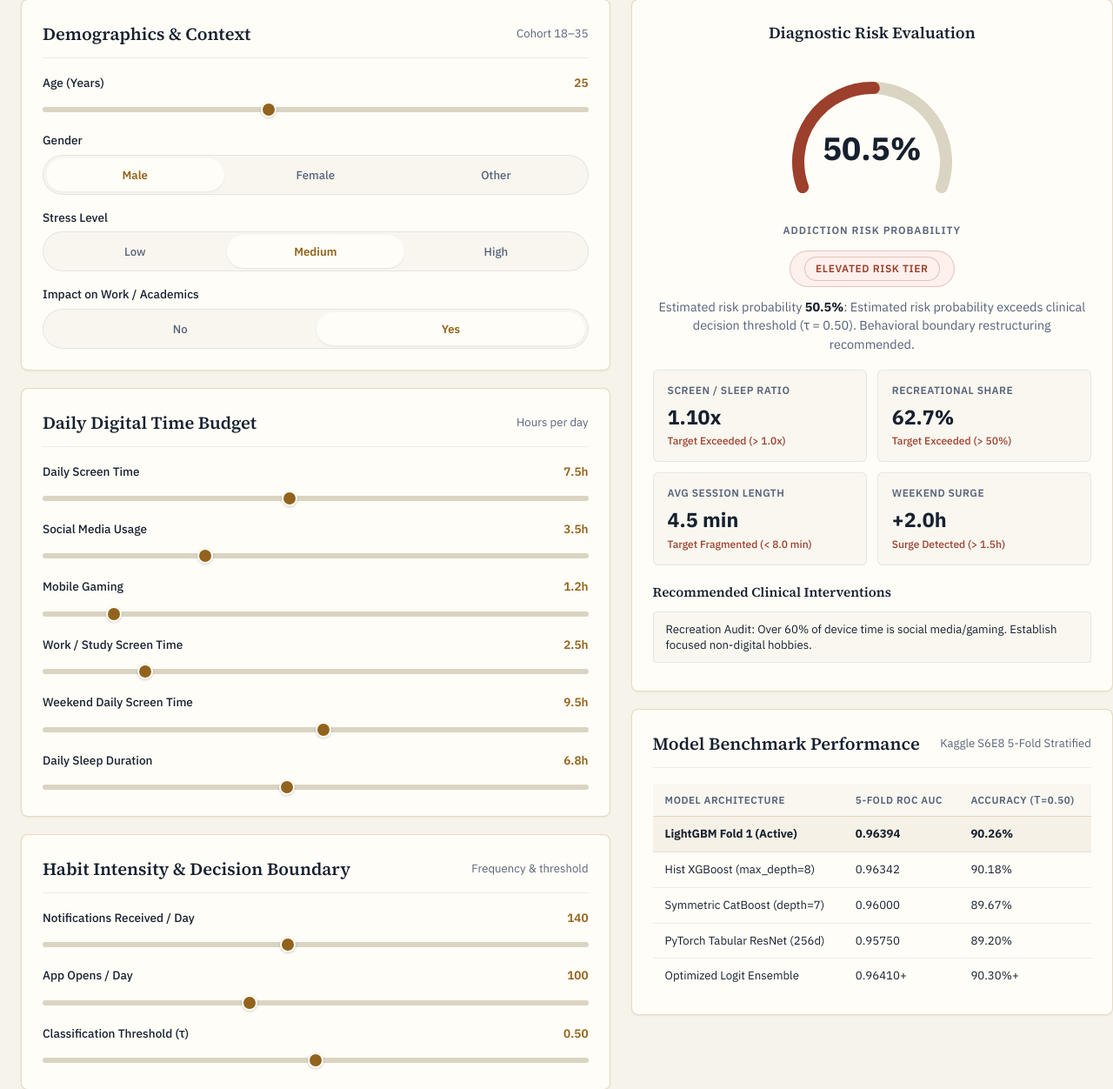
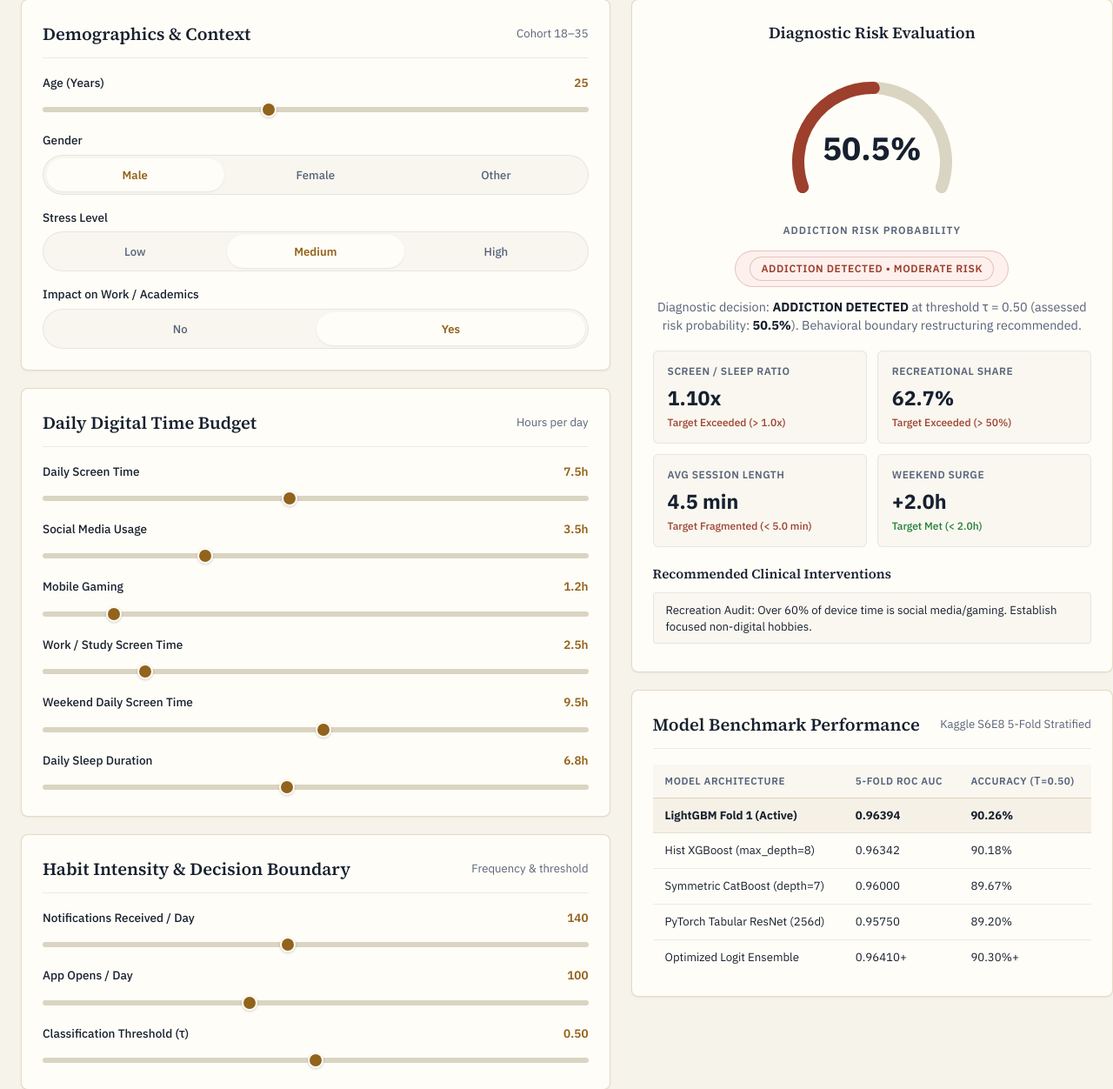
Before and after one commit to jegadeesh17/Smartphone-Addiction-Prediction, a FastAPI app: page / in a window 1280 px wide. Shown: the part 151-1403 px from the top of the page at 87% size. Run offline with FastAPI, Linux system fonts and the light colour scheme.

Commit message:
fix(m1): decouple threshold from risk severity and render authoritative verdict in UI

```diff
--- a/src/static/js/app.js
+++ b/src/static/js/app.js
@@ -319,10 +319,37 @@
 
                 checkPhysiologicalBoundary();
 
-                // If threshold slider changed, instantly re-evaluate risk gauge readout (PAR-1, PAR-3)
+                // If threshold slider changed, instantly re-evaluate risk gauge readout and status pill (PAR-1, PAR-3)
                 if (cfg.key === 'threshold') {
+                    const currentProbability = state.lastProbability;
+                    const newThreshold = state.profile.threshold;
+                    const isAddicted = currentProbability >= newThreshold;
+                    const tier = currentProbability >= 0.70 ? 'HIGH' : (currentProbability >= 0.40 ? 'MODERATE' : 'LOW');
+                    const computedStatusLabel = isAddicted
+                        ? 'ADDICTION DETECTED • ' + tier + ' RISK'
+                        : 'HEALTHY PATTERN • ' + tier + ' RISK';
+                    const classification = isAddicted ? 'ADDICTION DETECTED' : 'HEALTHY';
+
+                    // Immediately update #badge-status text
+                    if (dom.badgeStatus) {
+                        dom.badgeStatus.textContent = computedStatusLabel;
+                    }
+
+                    // Immediately flip #status-pill styling between high/mod/low without waiting for API response
+                    if (dom.statusPill) {
+                        let pillClass = 'status-pill-low';
+                        if (isAddicted) {
+                            pillClass = 'status-pill-high';
+                        } else if (tier === 'MODERATE') {
+                            pillClass = 'status-pill-mod';
+                        } else {
+                            pillClass = 'status-pill-low';
+                        }
+                        dom.statusPill.className = 'status-pill ' + pillClass;
+                    }
+
                     if (typeof window.renderRiskGauge === 'function') {
-                        window.renderRiskGauge(state.lastProbability, state.profile.threshold);
+                        window.renderRiskGauge(currentProbability, newThreshold, computedStatusLabel, classification);
                     }
                 }
 
@@ -426,11 +453,33 @@
     // -------------------------------------------------------------------------
     function renderDiagnosticOutput(data) {
         const prob = data.probability;
-        const thresh = state.profile.threshold;
+        const thresh = data.decision_threshold !== undefined ? data.decision_threshold : state.profile.threshold;
+        const statusLabel = data.status_label;
+        const classification = data.classification;
 
         // 1. Render SVG Risk Gauge via charts.js
         if (typeof window.renderRiskGauge === 'function') {
-            window.renderRiskGauge(prob, thresh);
+            window.renderRiskGauge(prob, thresh, statusLabel, classification);
+        }
+
+        // Update #badge-status and #status-pill using data.status_label
+        if (statusLabel) {
+            if (dom.badgeStatus) {
+                dom.badgeStatus.textContent = statusLabel;
+            }
+            if (dom.statusPill) {
+                const isAddicted = prob >= thresh || statusLabel.indexOf('ADDICTION DETECTED') !== -1;
+                const tier = prob >= 0.70 ? 'HIGH' : (prob >= 0.40 ? 'MODERATE' : 'LOW');
+                let pillClass = 'status-pill-low';
+                if (isAddicted || statusLabel.indexOf('ADDICTION DETECTED') !== -1) {
+                    pillClass = 'status-pill-high';
+                } else if (tier === 'MODERATE' || statusLabel.indexOf('MODERATE RISK') !== -1) {
+                    pillClass = 'status-pill-mod';
+                } else {
+                    pillClass = 'status-pill-low';
+                }
+                dom.statusPill.className = 'status-pill ' + pillClass;
+            }
         }
 
         // 2. Render 4 Granular Ratio Diagnostic Cards with Target Indicators
@@ -464,28 +513,28 @@
             }
         }
 
-        // Ratio 3: Avg Session Length (Target > 8.0 min)
+        // Ratio 3: Avg Session Length (Target > 5.0 min per SPEC Journey 1)
         if (dom.metricUnlockMins && dom.targetUnlockMins) {
             dom.metricUnlockMins.textContent = avgUnlock.toFixed(1) + ' min';
-            if (avgUnlock >= 8.0) {
+            if (avgUnlock >= 5.0) {
                 dom.targetUnlockMins.className = 'metric-card-target target-met';
-                dom.targetUnlockMins.innerHTML = '<span>Target Met (&gt; 8.0 min)</span>';
+                dom.targetUnlockMins.innerHTML = '<span>Target Met (&gt; 5.0 min)</span>';
             } else {
                 dom.targetUnlockMins.className = 'metric-card-target target-breached';
-                dom.targetUnlockMins.innerHTML = '<span>Target Fragmented (&lt; 8.0 min)</span>';
+                dom.targetUnlockMins.innerHTML = '<span>Target Fragmented (&lt; 5.0 min)</span>';
             }
         }
 
-        // Ratio 4: Weekend Surge (Target < 1.5h)
+        // Ratio 4: Weekend Surge (Target < 2.0h per SPEC Journey 1)
         if (dom.metricWeekendSurge && dom.targetWeekendSurge) {
             const surgeSign = weekendSurge >= 0 ? '+' : '';
             dom.metricWeekendSurge.textContent = surgeSign + weekendSurge.toFixed(1) + 'h';
-            if (weekendSurge <= 1.5) {
+            if (weekendSurge <= 2.0) {
                 dom.targetWeekendSurge.className = 'metric-card-target target-met';
-                dom.targetWeekendSurge.innerHTML = '<span>Target Met (&lt; 1.5h)</span>';
+                dom.targetWeekendSurge.innerHTML = '<span>Target Met (&lt; 2.0h)</span>';
             } else {
                 dom.targetWeekendSurge.className = 'metric-card-target target-breached';
-                dom.targetWeekendSurge.innerHTML = '<span>Surge Detected (&gt; 1.5h)</span>';
+                dom.targetWeekendSurge.innerHTML = '<span>Surge Detected (&gt; 2.0h)</span>';
             }
         }
 
@@ -548,6 +597,10 @@
         // PAR-6: Correct spelling 'ADDICTION DETECTED' / 'HEALTHY'
         const classification = isAddicted ? 'ADDICTION DETECTED' : 'HEALTHY';
         const tier = prob >= 0.70 ? 'High' : (prob >= 0.40 ? 'Moderate' : 'Healthy');
+        const tierUpper = prob >= 0.70 ? 'HIGH' : (prob >= 0.40 ? 'MODERATE' : 'LOW');
+        const computedStatusLabel = isAddicted
+            ? `ADDICTION DETECTED • ${tierUpper} RISK`
+            : `HEALTHY PATTERN • ${tierUpper} RISK`;
 
         const interventions = [];
         if (s_to_sl > 1.2) {
@@ -568,7 +621,7 @@
             prediction: isAddicted ? 1 : 0,
             classification: classification,
             severity: tier,
-            status_label: isAddicted ? 'Elevated Risk Tier' : (prob >= 0.35 ? 'Compensatory Usage Pattern' : 'Balanced Habit Profile'),
+            status_label: computedStatusLabel,
             ratios: {
                 screen_to_sleep_ratio: s_to_sl,
                 recreational_share: rec_to_s,
--- a/src/static/js/charts.js
+++ b/src/static/js/charts.js
@@ -35,42 +35,44 @@
     const GAUGE_ARC_LENGTH = 326.4;
 
     /**
-     * Authoritative 3-tier clinical status mapping per ADR-0006
+     * Authoritative 3-tier clinical status mapping per ADR-0006 & SPEC AC-1.1 / PAR-4
      * @param {number} prob - Evaluated addiction probability [0.0, 1.0]
      * @param {number} threshold - Decision threshold tau [0.05, 0.95]
      * @returns {Object} Tier metadata with label, classes, CSS color tokens, and advisory HTML
      */
     function getClinicalTier(prob, threshold) {
         const tau = Number(threshold) || 0.50;
+        const isAddicted = prob >= tau;
+        const tier = prob >= 0.70 ? 'HIGH' : (prob >= 0.40 ? 'MODERATE' : 'LOW');
+        const computedStatusLabel = isAddicted
+            ? 'ADDICTION DETECTED • ' + tier + ' RISK'
+            : 'HEALTHY PATTERN • ' + tier + ' RISK';
 
-        if (prob >= tau) {
-            return {
-                label: 'Elevated Risk Tier',
-                badgeClass: 'badge-high',
-                pillClass: 'status-pill-high',
-                colorVar: 'var(--danger)',
-                summaryHtml: 'Estimated risk probability exceeds clinical decision threshold (&tau; = ' +
-                    tau.toFixed(2) + '). Behavioral boundary restructuring recommended.'
-            };
-        } else if (prob >= 0.35) {
-            return {
-                label: 'Compensatory Usage Pattern',
-                badgeClass: 'badge-mod',
-                pillClass: 'status-pill-mod',
-                colorVar: 'var(--amber)',
-                summaryHtml: 'Estimated risk probability reflects moderate recreational usage below threshold (&tau; = ' +
-                    tau.toFixed(2) + '). Targeted routine adjustments advised.'
-            };
-        } else {
-            return {
-                label: 'Balanced Habit Profile',
-                badgeClass: 'badge-low',
-                pillClass: 'status-pill-low',
-                colorVar: 'var(--low-risk)',
-                summaryHtml: 'Estimated risk probability demonstrates balanced behavioral equilibrium below threshold (&tau; = ' +
-                    tau.toFixed(2) + '). Healthy digital routine maintained.'
-            };
+        let pillClass = 'status-pill-low';
+        let badgeClass = 'badge-low';
+        let colorVar = 'var(--low-risk)';
+
+        if (isAddicted) {
+            pillClass = 'status-pill-high';
+            badgeClass = 'badge-high';
+            colorVar = 'var(--danger)';
+        } else if (tier === 'MODERATE') {
+            pillClass = 'status-pill-mod';
+            badgeClass = 'badge-mod';
+            colorVar = 'var(--amber)';
         }
+
+        return {
+            tier: tier,
+            isAddicted: isAddicted,
+            label: computedStatusLabel,
+            badgeClass: badgeClass,
+            pillClass: pillClass,
+            colorVar: colorVar,
+            summaryHtml: isAddicted
+                ? 'Estimated risk probability exceeds clinical decision threshold (&tau; = ' + tau.toFixed(2) + '). Behavioral boundary restructuring recommended.'
+                : 'Estimated risk probability demonstrates healthy digital habits below threshold (&tau; = ' + tau.toFixed(2) + '). Maintain current balanced routine.'
+        };
     }
 
     /**
@@ -79,12 +81,15 @@
      *
      * @param {number} probability - Assessed addiction probability in range [0.0, 1.0]
      * @param {number} [threshold=0.50] - Active classification decision threshold tau
+     * @param {string} [statusLabel] - Authoritative status label from backend API
+     * @param {string} [classification] - Diagnostic classification ("ADDICTION DETECTED" or "HEALTHY")
      * @returns {Object} Render evaluation metadata
      */
-    function renderRiskGauge(probability, threshold) {
+    function renderRiskGauge(probability, threshold, statusLabel, classification) {
         const prob = Math.min(1.0, Math.max(0.0, Number(probability) || 0.0));
         const tau = Math.min(0.95, Math.max(0.05, Number(threshold) || 0.50));
         const pctFormatted = (prob * 100).toFixed(1) + '%';
+        const tauFormatted = tau.toFixed(2);
 
         // 1. Calculate Arc Stroke Dashoffset
         // offset = length * (1.0 - prob)
@@ -103,40 +108,84 @@
             probNumEl.textContent = pctFormatted;
         }
 
-        // 3. 3-Tier Clinical Spectrum Determination
-        const tier = getClinicalTier(prob, tau);
+        // 3. Status determination & definitive classification (ADR-0006, PAR-3, PAR-4, PAR-6)
+        const isAddicted = prob >= tau;
+        const tier = prob >= 0.70 ? 'HIGH' : (prob >= 0.40 ? 'MODERATE' : 'LOW');
+        const computedStatusLabel = isAddicted
+            ? 'ADDICTION DETECTED • ' + tier + ' RISK'
+            : 'HEALTHY PATTERN • ' + tier + ' RISK';
+
+        // If statusLabel is passed from API, use it directly for #badge-status!
+        const finalStatusLabel = (statusLabel && typeof statusLabel === 'string' && statusLabel.trim().length > 0)
+            ? statusLabel
+            : computedStatusLabel;
+
+        const finalClassification = classification || (isAddicted ? 'ADDICTION DETECTED' : 'HEALTHY');
+
+        // Status pill styling:
+        // - If isAddicted (or statusLabel contains "ADDICTION DETECTED"): status-pill-high
+        // - Else if tier === 'MODERATE' (or statusLabel contains "MODERATE RISK"): status-pill-mod
+        // - Else: status-pill-low
+        let pillClass = 'status-pill-low';
+        let colorVar = 'var(--low-risk)';
+        let badgeClass = 'badge-low';
+
+        if (isAddicted || (statusLabel && statusLabel.indexOf('ADDICTION DETECTED') !== -1)) {
+            pillClass = 'status-pill-high';
+            colorVar = 'var(--danger)';
+            badgeClass = 'badge-high';
+        } else if (tier === 'MODERATE' || (statusLabel && statusLabel.indexOf('MODERATE RISK') !== -1)) {
+            pillClass = 'status-pill-mod';
+            colorVar = 'var(--amber)';
+            badgeClass = 'badge-mod';
+        } else {
+            pillClass = 'status-pill-low';
+            colorVar = 'var(--low-risk)';
+            badgeClass = 'badge-low';
+        }
 
         if (arcEl) {
-            arcEl.style.stroke = tier.colorVar;
+            arcEl.style.stroke = colorVar;
         }
 
         // 4. Consolidated Authoritative Status Pill (ADR-0006)
         const statusPill = document.getElementById('status-pill');
         if (statusPill) {
-            // Apply single authoritative status pill classes
-            statusPill.className = 'status-pill ' + tier.pillClass;
+            statusPill.className = 'status-pill ' + pillClass;
         }
 
         const badgeStatus = document.getElementById('badge-status');
         if (badgeStatus) {
-            badgeStatus.className = 'badge ' + tier.badgeClass;
-            badgeStatus.textContent = tier.label;
+            badgeStatus.className = 'badge ' + badgeClass;
+            badgeStatus.textContent = finalStatusLabel;
         }
 
         // 5. Narrative Classification Summary
         const summaryEl = document.getElementById('classification-summary');
         if (summaryEl) {
-            summaryEl.innerHTML = 'Estimated risk probability <strong>' + pctFormatted + '</strong>: ' + tier.summaryHtml;
+            const decisionVerb = (finalClassification === 'ADDICTION DETECTED' || isAddicted || (statusLabel && statusLabel.indexOf('ADDICTION DETECTED') !== -1))
+                ? 'ADDICTION DETECTED'
+                : 'HEALTHY';
+            const actionAdvice = (decisionVerb === 'ADDICTION DETECTED')
+                ? 'Behavioral boundary restructuring recommended.'
+                : 'Maintain current balanced digital routine.';
+
+            summaryEl.innerHTML = 'Diagnostic decision: <strong>' + decisionVerb +
+                '</strong> at threshold &tau; = ' + tauFormatted +
+                ' (assessed risk probability: <strong>' + pctFormatted + '</strong>). ' + actionAdvice;
         }
 
         return {
             probability: prob,
             threshold: tau,
             percentage: pctFormatted,
-            label: tier.label,
-            badgeClass: tier.badgeClass,
-            pillClass: tier.pillClass,
-            colorVar: tier.colorVar
+            label: finalStatusLabel,
+            classification: finalClassification,
+            tier: tier,
+            isAddicted: isAddicted,
+            badgeClass: badgeClass,
+            pillClass: pillClass,
+            colorVar: colorVar
         };
     }
 
--- a/src/templates/index.html
+++ b/src/templates/index.html
@@ -266,7 +266,7 @@
                                 <div class="metric-card-label">Avg Session Length</div>
                                 <div class="metric-card-value" id="metric-unlock-mins">4.5 min</div>
                                 <div class="metric-card-target" id="target-unlock-mins">
-                                    <span>Target &gt; 8.0 min</span>
+                                    <span>Target &gt; 5.0 min</span>
                                 </div>
                             </div>
 
@@ -274,7 +274,7 @@
                                 <div class="metric-card-label">Weekend Surge</div>
                                 <div class="metric-card-value" id="metric-weekend-surge">+2.0h</div>
                                 <div class="metric-card-target" id="target-weekend-surge">
-                                    <span>Target &lt; 1.5h</span>
+                                    <span>Target &lt; 2.0h</span>
                                 </div>
                             </div>
                         </div>
```
Also changed, not shown: docs/ADVERSARIAL_REVIEW.md (added, +29 -0 lines), docs/QA_RESULTS.json (+11 -0 lines), src/inference.py (+16 -18 lines), src/mock_adapter.py (+14 -17 lines), tests/test_api.py (+14 -13 lines), tests/test_inference.py (+60 -36 lines).
